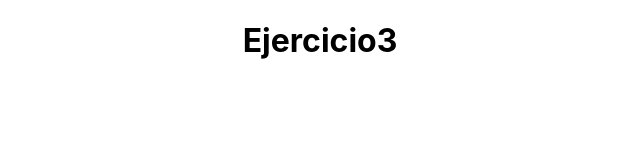
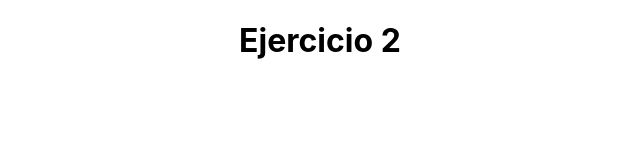
Before and after one commit to santy/examen_pruebas_upload, a React (Create React App) app: page / in a window 1280 px wide. Shown: the top 160 px of the page, without its empty margins (320-960 px from the left). Built offline with nearby package versions, Linux system fonts and the light colour scheme.

Commit message:
Upload Ejercicio 2

```diff
--- a/src/App.js
+++ b/src/App.js
@@ -5,7 +5,7 @@ import Ejercicio2 from './Ejercicio2/Ejercicio2';
 function App() {
   return (
     <div className="App">
-      <h1>Ejercicio3</h1>
+      <Ejercicio2 />
     </div>
   );
 }
```
